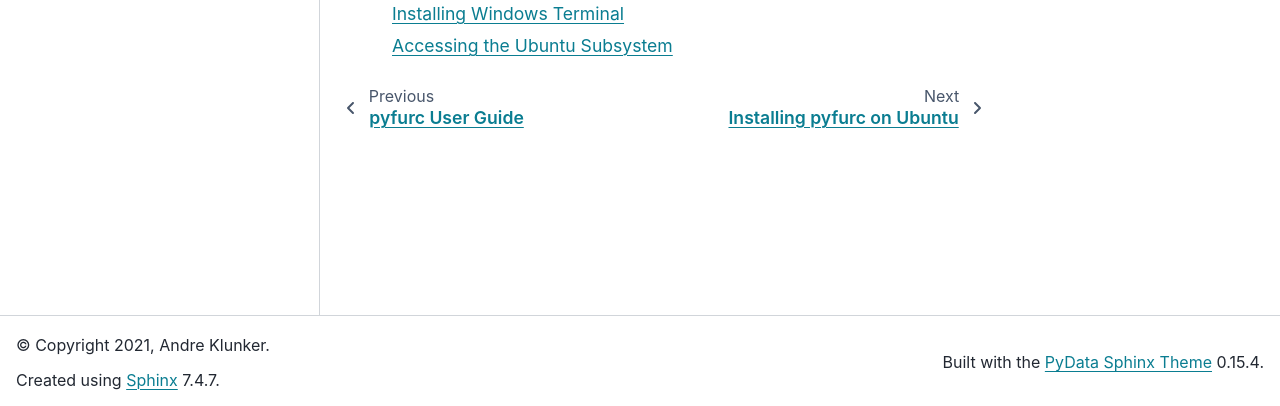
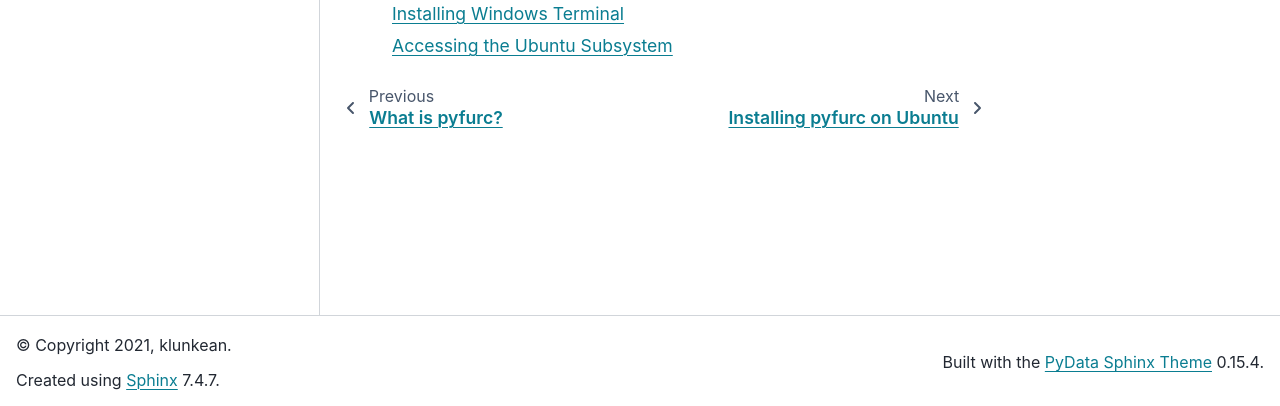
Before and after one commit to klunkean/pyfurc, a Sphinx documentation site: the page built from doc/source/usage/index.rst, in a window 1280 px wide. Shown: the part 491-897 px from the top of the page. Built offline with Sphinx 7.4.7 and the PyData theme 0.15.4, drawn with Linux system fonts in a browser that asks for light colours.

Commit message:
add poetry urls

```diff
--- a/doc/source/conf.py
+++ b/doc/source/conf.py
@@ -19,8 +19,8 @@
 # -- Project information -----------------------------------------------------
 
 project = "pyfurc"
-copyright = "2021, Andre Klunker"
-author = "Andre Klunker"
+copyright = "2021, klunkean"
+author = "klunkean"
 
 # The full version, including alpha/beta/rc tags
 release = "0.1.2"
@@ -74,6 +74,8 @@
 
 html_logo = "_static/logo.png"
 
+html_favicon = "_static/favicon.png"
+
 # The theme to use for HTML and HTML Help pages.  See the documentation for
 # a list of builtin themes.
 #
--- a/doc/source/index.rst
+++ b/doc/source/index.rst
@@ -1,7 +1,3 @@
-pyfurc User Guide
-====================
-Welcome to pyfurc's documentation and user guide.
-
 What is pyfurc?
 ===============
 pyfurc is a python module that facilitates calculations for non-linear
--- a/pyproject.toml
+++ b/pyproject.toml
@@ -11,9 +11,9 @@
 numpy= "*"
 sympy= "*"
 pandas= "*"
+appdirs = "*"
 sphinx= "*"
 pydata-sphinx-theme= "*"
-appdirs = "*"
 
 [tool.poetry.dev-dependencies]
 pylint = "*"
@@ -28,6 +28,10 @@
 requires = ["poetry-core>=1.0.0"]
 build-backend = "poetry.core.masonry.api"
 
+[tool.poetry.urls]
+"Website" = "https://github.com/klunkean/pyfurc"
+"Documentation" = "https://pyfurc.readthedocs.io/"
+
 [tool.pytest.ini_options]
 minversion = "6.0"
 addopts = "-rA -q"
```
Also changed, not shown: doc/source/_static/favicon.png (added).
